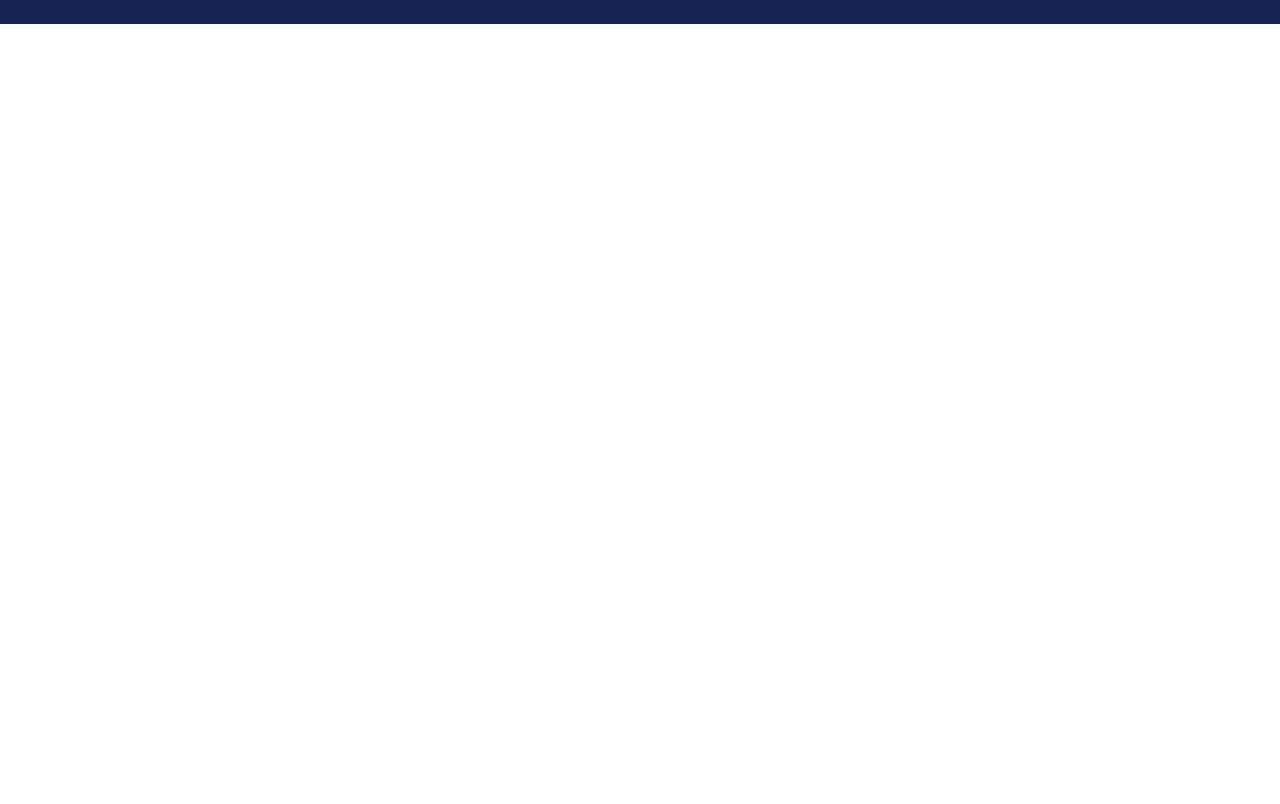
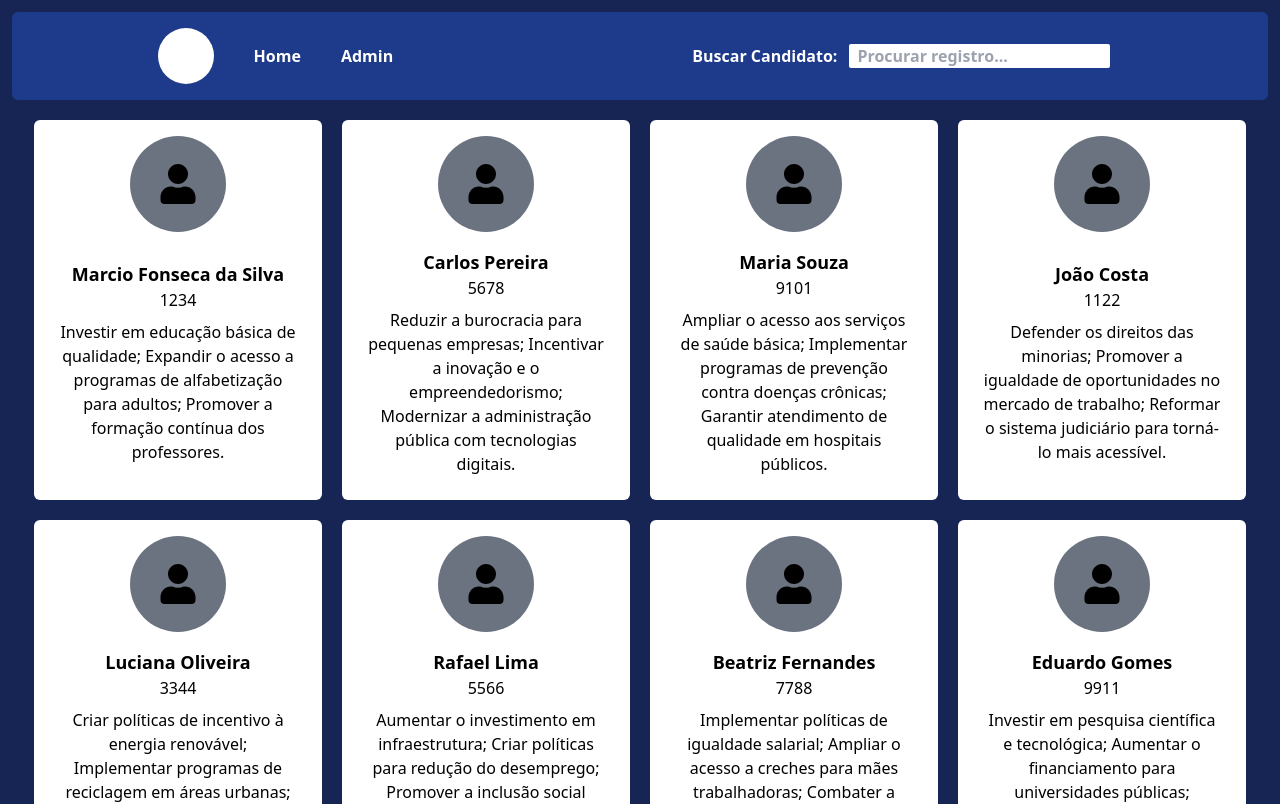
Before and after one commit to XDanielSampaioX/projeto-candidato-honesto-vite, a React (Vite) app: page / in a window 1280 px wide. Before the commit this address had no page. Shown: the top 804 px of the page. Built offline with nearby package versions, Linux system fonts and the light colour scheme; data requests are answered from the project's data file.

Commit message:
feat: Implementando react-router-dom

```diff
--- a/db.json
+++ b/db.json
@@ -118,6 +118,20 @@
       "numero": "171717",
       "biografia": "Sou foda pra carai",
       "propostas": "valeu"
+    },
+    {
+      "id": "1c74",
+      "nome": "fonseca da Silva",
+      "numero": "888888",
+      "biografia": "marcio",
+      "propostas": "zzzzzzzzzzzzzzzzz"
+    },
+    {
+      "id": "a118",
+      "nome": "aaaa",
+      "numero": "aaaa",
+      "biografia": "aaaa",
+      "propostas": "aaaa"
     }
   ]
 }
--- a/src/App.tsx
+++ b/src/App.tsx
@@ -1,16 +1,11 @@
-import { BrowserRouter as Router, Route, Routes } from 'react-router-dom';
-import Admin from './pages/Admin';
-import Home from './pages/Home';
+import Menu from './components/Menu';
+import Content from './pages/Content';
 
 export default function App() {
   return (
-    <Router>
-      <div className="bg-blue-950 p-3">
-        <Routes>
-          <Route path="/home" element={<Home />} />
-          <Route path="/admin" element={<Admin />} />
-        </Routes>
+      <div className="bg-blue-950 p-3 m-auto flex flex-col items-center justify-center">
+        <Menu />
+        <Content />
       </div>
-    </Router>
   );
 }
--- a/src/components/Menu/index.tsx
+++ b/src/components/Menu/index.tsx
@@ -18,7 +18,7 @@ export default function Menu() {
                 <nav className="text-white font-semibold">
                     <ul className="flex gap-10">
                         <li>
-                            <Link to="/home">Home</Link>
+                            <Link to="/">Home</Link>
                         </li>
                         <li>
                             <Link to="/admin">Admin</Link>
--- a/src/components/Tbody/index.tsx
+++ b/src/components/Tbody/index.tsx
@@ -50,11 +50,9 @@ export default function Tbody(props: Candidato) {
           <td className="w-1/6 font-semibold">{props.nome}</td>
           <td className="w-1/6 ">{props.numero}</td>
           <td className="w-1/4">{props.biografia}</td>
-          <td className="w-1/6">
-            <div className="flex justify-center h-9 gap-1">
-              <button onClick={abrirModal} className="bg-teal-800 p-2 rounded-lg"><FaPen /></button>
-              <button className="bg-red-700 p-2 rounded-lg"><FaTrash /></button>
-            </div>
+          <td className="w-1/6 flex justify-center h-9 gap-1">
+            <button onClick={abrirModal} className="bg-teal-800 p-2 rounded-lg"><FaPen /></button>
+            <button className="bg-red-700 p-2 rounded-lg"><FaTrash /></button>
           </td>
         </tr>
       </tbody>
--- a/src/pages/Admin.tsx
+++ b/src/pages/Admin.tsx
@@ -1,16 +1,12 @@
 import { useContext, useState } from "react";
 import { InputContext } from "../hooks/contexts/InputContext";
-import { BrowserRouter as Router} from "react-router-dom";
 
 import CandidatosContext from "../hooks/contexts/CandidatosContext";
 
 import Tbody from "../components/Tbody";
-import Menu from "../components/Menu";
 import Modal from "../components/Modal";
 
 export default function Admin() {
-
-
 
   const { candidatos, postCandidato } = useContext(CandidatosContext);
   const { termoDeBusca } = useContext(InputContext);
@@ -53,9 +49,7 @@ export default function Admin() {
 
   return (
     <>
-      <Router>
         <header className="flex flex-col items-center max-w-screen">
-          <Menu />
           <div className="flex flex-col items-center space-y-6 py-3 relative">
             <div className="flex gap-5">
               <h1 className="text-3xl text-white font-bold">Administração de Candidatos</h1>
@@ -70,7 +64,6 @@ export default function Admin() {
                   <th className="w-1/6">Ações</th>
                 </tr>
               </thead>
-              <tbody>
                 {registrosFiltrados.length > 0 ? (
                   registrosFiltrados.map((candidato, index) => (
                     <Tbody
@@ -92,7 +85,6 @@ export default function Admin() {
                     />
                   ))
                 )}
-              </tbody>
             </table>
           </div>
           <Modal abrirModal={modalAberto} fecharModal={fecharModal}>
@@ -149,7 +141,6 @@ export default function Admin() {
             </div>
           </Modal>
         </header>
-      </Router>
     </>
   );
 }
--- /dev/null
+++ b/src/pages/Content.tsx
@@ -0,0 +1,12 @@
+import { Routes, Route } from "react-router-dom";
+import Admin from "./Admin";
+import Home from "./Home";
+
+export default function Content() {
+    return (
+        <Routes>
+            <Route path='/admin' element={<Admin />} />
+            <Route path='/' element={<Home />} />
+        </Routes>
+    );
+}
--- a/src/pages/Home.tsx
+++ b/src/pages/Home.tsx
@@ -2,7 +2,6 @@ import { useContext } from "react";
 import Card from "../components/Card";
 import CandidatosContext from "../hooks/contexts/CandidatosContext";
 import { InputContext } from "../hooks/contexts/InputContext";
-import Menu from "../components/Menu";
 
 export default function Home() {
   const { candidatos } = useContext(CandidatosContext);
@@ -28,7 +27,6 @@ export default function Home() {
   return (
     <>
     <header className="flex flex-col justify-center items-center max-w-screen mx-auto">
-      <Menu />
       <div className="grid max-sm:grid-cols-1 max-lg:grid-cols-2 max-xl:grid-cols-3 grid-cols-4 gap-5 p-5">
         {registros.map((candidato) => (
           <Card
```
Also changed, not shown: src/main.tsx (+10 -7 lines).
